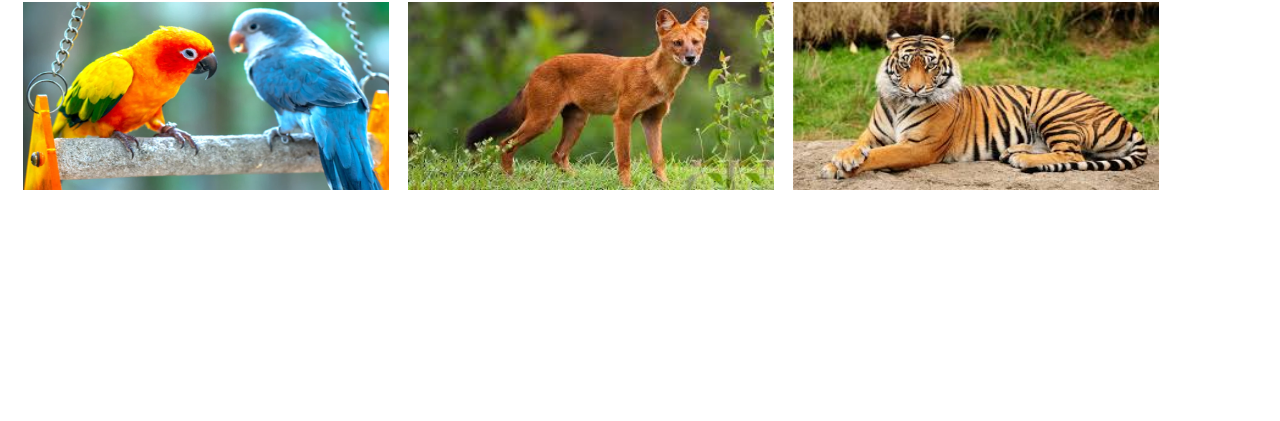
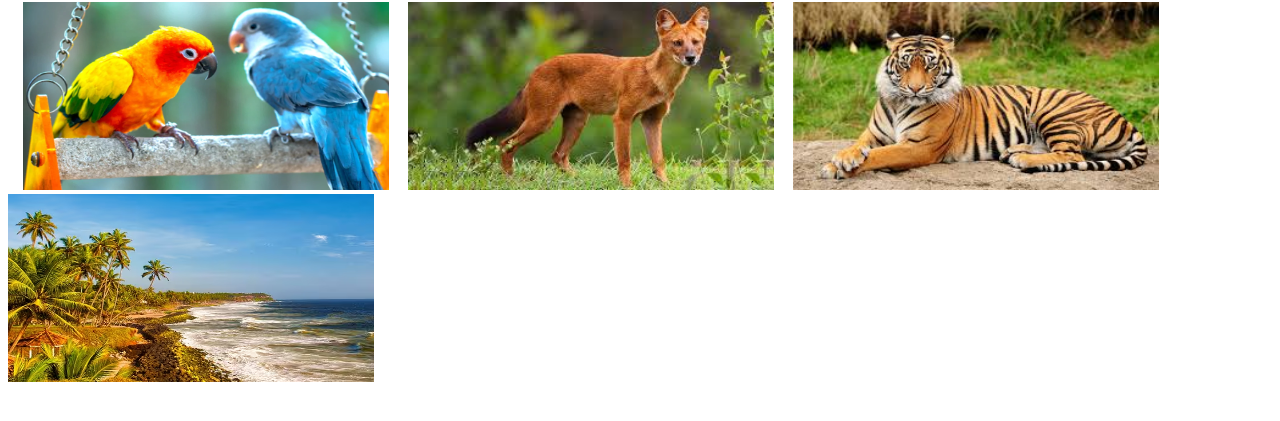
Before and after one commit to ClintonOliera/photo-phobic, a plain HTML site: page index.html in a window 1280 px wide. Shown: the part 359-780 px from the top of the page. Drawn offline with Linux system fonts and the light colour scheme.

Commit message:
added first image to the element-5 div class

```diff
--- a/index.html
+++ b/index.html
@@ -26,7 +26,9 @@
             <img src="images/jackal-1.jpg" alt="" height="188px" width="366px">
             <img src="images/tiger-1.jpg" alt="" height="188px" width="366px">
         </div>
-        <div class="element-5"></div>
+        <div class="element-5">
+            <img src="images/beach-1.avif" alt="" height="188px" width="366px">
+        </div>
     </div>
 
 </body>
```
